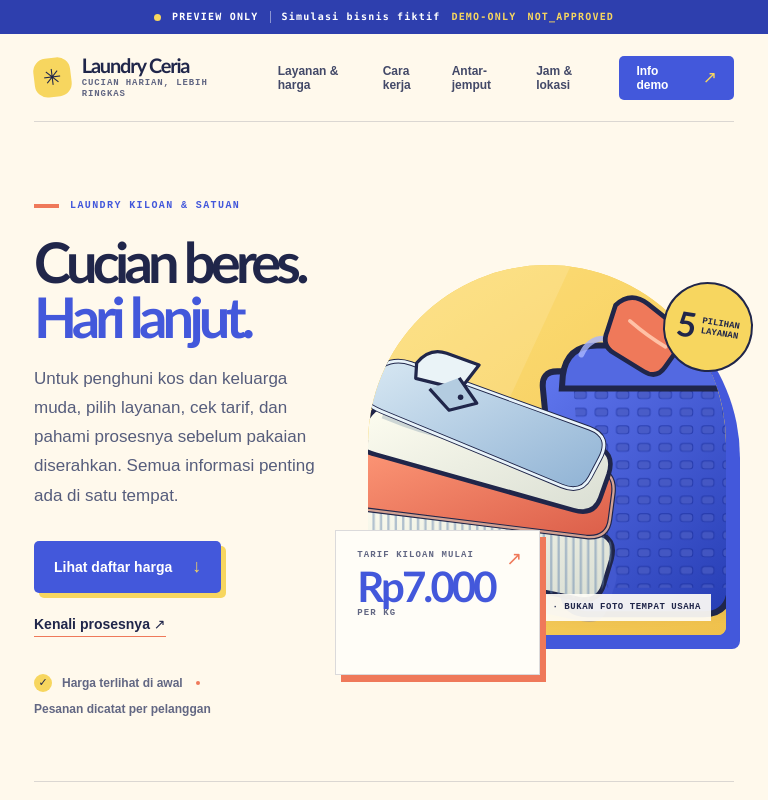
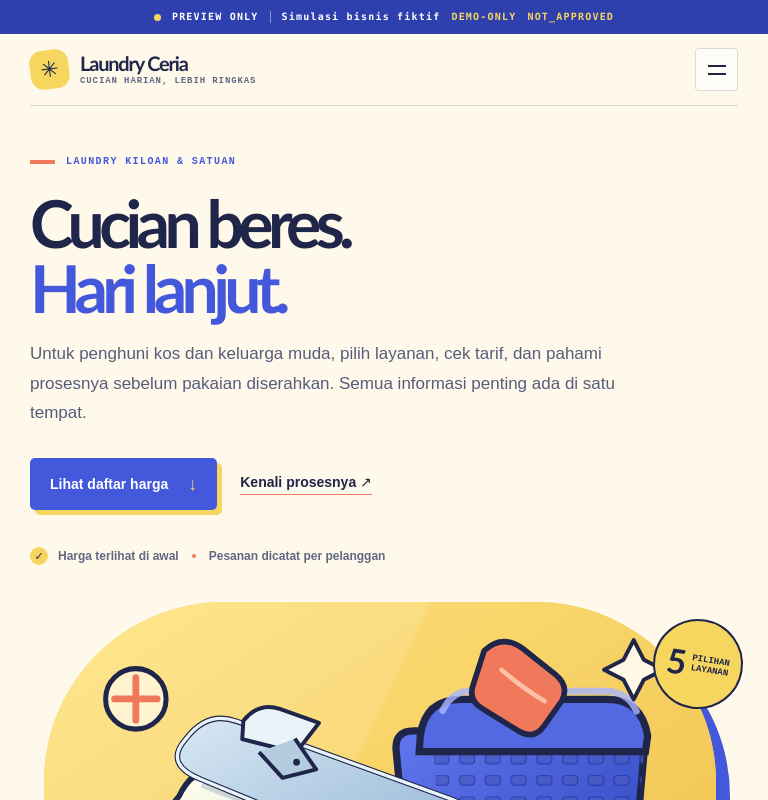
Before and after one commit to kannaryukkei/laundry-ceria-website, a React (Vite) app: page / in a window 768 px wide. Shown: the top 800 px of the page. Built offline with nearby package versions, Linux system fonts and the light colour scheme.

Commit message:
style(responsive): give tablet portrait its own composition

```diff
--- a/src/styles.css
+++ b/src/styles.css
@@ -364,3 +364,28 @@ a:focus, button:focus, input:focus, select:focus {
   html { scroll-behavior: auto; }
   *, *::before, *::after { animation-duration: .01ms !important; animation-iteration-count: 1 !important; transition-duration: .01ms !important; }
 }
+
+@media (min-width: 768px) and (max-width: 900px) {
+  :root { --gutter: 30px; }
+  .masthead-inner { min-height: 72px; flex-wrap: wrap; gap: 0; }
+  .menu-toggle { width: 43px; height: 43px; display: flex; flex-direction: column; align-items: center; justify-content: center; gap: 6px; border: 1px solid var(--line); border-radius: 4px; background: var(--paper); cursor: pointer; }
+  .menu-toggle span { width: 18px; height: 2px; background: var(--ink); }
+  .main-nav { position: static; width: 100%; flex: 0 0 100%; display: none; flex-direction: column; align-items: stretch; gap: 0; padding: 7px 0 17px; border-top: 1px solid var(--line); background: var(--cream); }
+  .main-nav.is-open { display: flex; }
+  .main-nav a { padding: 13px 0; border-bottom: 1px solid var(--line); font-size: 14px; }
+  .main-nav .nav-cta { justify-content: space-between; margin-top: 11px; padding: 13px 15px; border: 0; }
+  .hero { padding-top: 34px; }
+  .hero-layout { min-height: 0; grid-template-columns: 1fr; gap: 27px; }
+  .hero-copy { padding: 16px 0 0; }
+  .hero h1 { font-size: clamp(66px, 8.2vw, 78px); }
+  .hero-description { max-width: 640px; }
+  .hero-visual { width: 100%; max-width: 680px; margin-inline: auto; }
+  .hero-image-wrap, .hero-image-wrap img { min-height: 390px; }
+  .section-intro { grid-template-columns: 1fr; gap: 17px; margin-bottom: 36px; }
+  .section-intro-content h2 { max-width: 720px; }
+  .process-list { grid-template-columns: repeat(2, minmax(0, 1fr)); }
+  .process-step:not(:nth-child(3n)) { border-right: 0; }
+  .process-step:nth-child(3n + 2), .process-step:nth-child(3n + 3) { padding-left: 0; }
+  .process-step:nth-child(odd) { padding-right: 18px; border-right: 1px solid var(--line); }
+  .process-step:nth-child(even) { padding-right: 0; padding-left: 18px; }
+}
```
